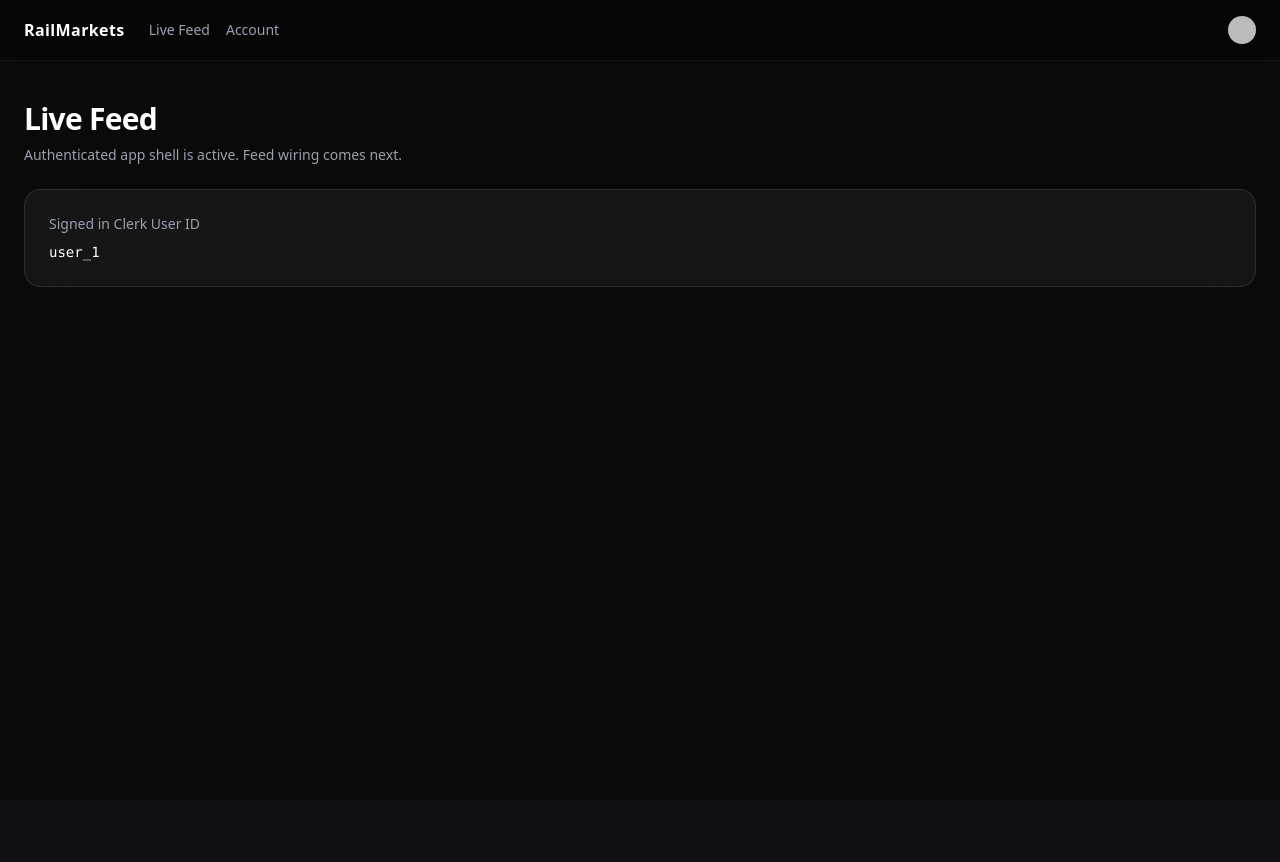
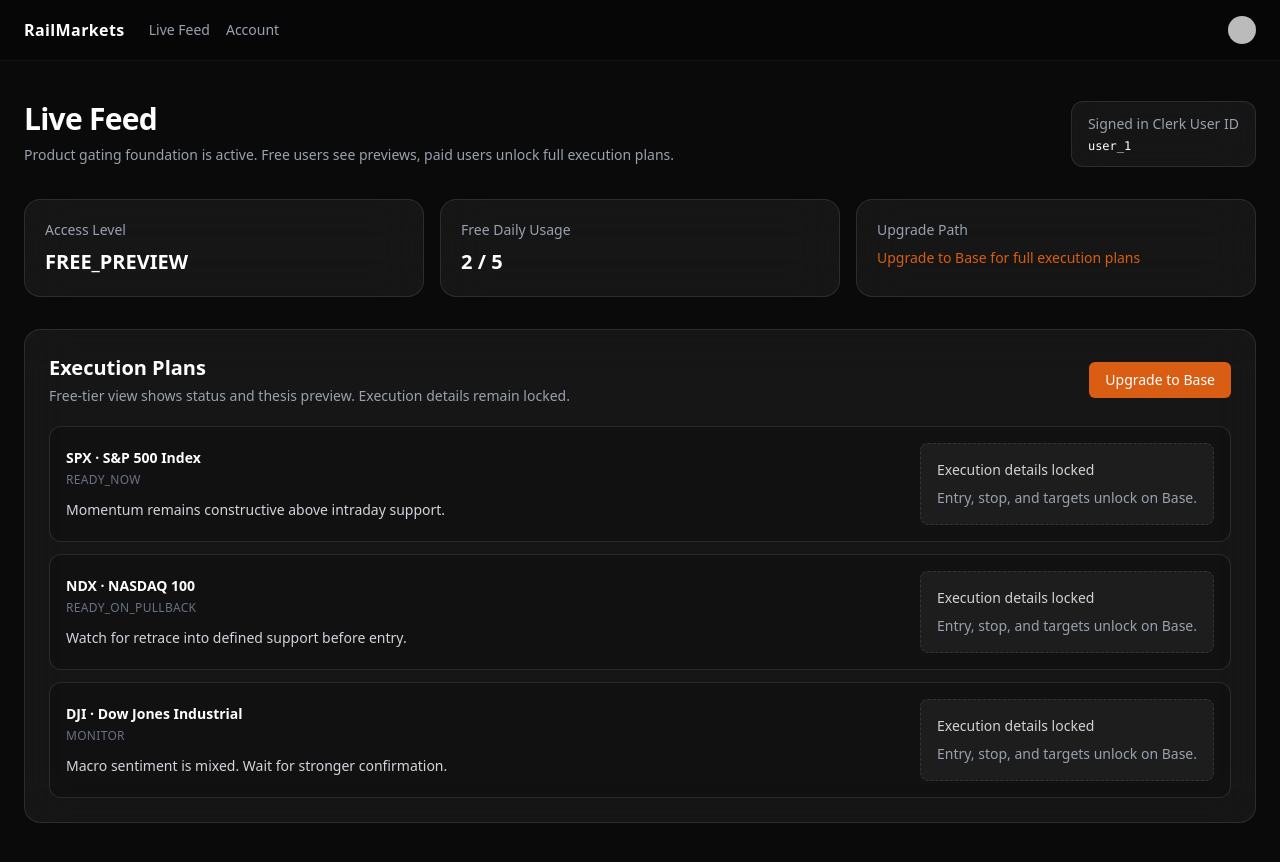
Before and after one commit to jalenbarnes/railmarkets--web, a Next.js app: page /app/feed in a window 1280 px wide. Before the commit the page ends 800 px from the top, so only its background shows below. Built offline with nearby package versions, Linux system fonts and the light colour scheme; no server answers; sample sign-in values are in the browser's storage; some icons are missing.

Commit message:
feat: add product gating and upgrade path groundwork

```diff
--- a/src/app/app/account/page.tsx
+++ b/src/app/app/account/page.tsx
@@ -1,21 +1,29 @@
+import Link from 'next/link'
 import { getAuthContext } from '@/lib/auth'
 import { getEnvStatus } from '@/lib/env'
+import { getUpgradeTarget } from '@/lib/entitlements'
+
+const mockEntitlement = {
+  tierCode: 'FREE',
+  billingState: 'ACTIVE',
+} as const
 
 export default async function AccountPage() {
   const { userId, sessionId } = await getAuthContext()
   const envStatus = getEnvStatus()
+  const upgradeTarget = getUpgradeTarget(mockEntitlement)
 
   return (
     <section className="space-y-6">
       <div>
         <h1 className="text-3xl font-semibold tracking-tight">Account</h1>
         <p className="mt-2 text-sm text-gray-400">
-          Protected account shell is active. User sync and persistence come next.
+          Protected account shell is active. Upgrade path foundation is now in place.
         </p>
       </div>
 
-      <div className="grid gap-4 md:grid-cols-2">
-        <div className="rounded-2xl border border-white/10 bg-white/5 p-6 backdrop-blur-xl">
+      <div className="grid gap-4 md:grid-cols-3">
+        <div className="rounded-2xl border border-white/10 bg-white/5 p-6 backdrop-blur-xl md:col-span-2">
           <div className="text-sm text-gray-400">Clerk User ID</div>
           <div className="mt-2 break-all font-mono text-sm text-white">{userId}</div>
           <div className="mt-4 text-sm text-gray-400">Session ID</div>
@@ -23,12 +31,25 @@ export default async function AccountPage() {
         </div>
 
         <div className="rounded-2xl border border-white/10 bg-white/5 p-6 backdrop-blur-xl">
-          <div className="text-sm text-gray-400">Environment Status</div>
-          <ul className="mt-3 space-y-2 text-sm text-white">
-            <li>Clerk configured: {envStatus.clerkConfigured ? 'Yes' : 'No'}</li>
-            <li>Database configured: {envStatus.databaseConfigured ? 'Yes' : 'No'}</li>
-          </ul>
+          <div className="text-sm text-gray-400">Current Tier</div>
+          <div className="mt-2 text-xl font-semibold text-white">FREE</div>
+          <div className="mt-4 text-sm text-gray-400">Next Best Upgrade</div>
+          <div className="mt-2 text-lg font-medium text-[#d95e14]">{upgradeTarget}</div>
+          <Link
+            href="/pricing"
+            className="mt-5 inline-flex rounded-md bg-[#d95e14] px-4 py-2 text-sm font-medium text-white hover:bg-[#b84f0f] transition-colors"
+          >
+            Upgrade Account
+          </Link>
         </div>
+      </div>
+
+      <div className="rounded-2xl border border-white/10 bg-white/5 p-6 backdrop-blur-xl">
+        <div className="text-sm text-gray-400">Environment Status</div>
+        <ul className="mt-3 space-y-2 text-sm text-white">
+          <li>Clerk configured: {envStatus.clerkConfigured ? 'Yes' : 'No'}</li>
+          <li>Database configured: {envStatus.databaseConfigured ? 'Yes' : 'No'}</li>
+        </ul>
       </div>
     </section>
   )
--- a/src/app/app/feed/page.tsx
+++ b/src/app/app/feed/page.tsx
@@ -1,20 +1,101 @@
 import { getAuthContext } from '@/lib/auth'
+import { createFeedMeta } from '@/lib/feed-contract'
+import { getAccessLevel } from '@/lib/entitlements'
+
+const mockEntitlement = {
+  tierCode: 'FREE',
+  billingState: 'ACTIVE',
+} as const
+
+const mockCards = [
+  {
+    ticker: 'SPX',
+    companyName: 'S&P 500 Index',
+    executionStatus: 'READY_NOW',
+    thesisPreview: 'Momentum remains constructive above intraday support.',
+  },
+  {
+    ticker: 'NDX',
+    companyName: 'NASDAQ 100',
+    executionStatus: 'READY_ON_PULLBACK',
+    thesisPreview: 'Watch for retrace into defined support before entry.',
+  },
+  {
+    ticker: 'DJI',
+    companyName: 'Dow Jones Industrial',
+    executionStatus: 'MONITOR',
+    thesisPreview: 'Macro sentiment is mixed. Wait for stronger confirmation.',
+  },
+]
 
 export default async function FeedPage() {
   const { userId } = await getAuthContext()
+  const accessLevel = getAccessLevel(mockEntitlement)
+  const feedMeta = createFeedMeta(accessLevel, 2)
 
   return (
-    <section className="space-y-6">
-      <div>
-        <h1 className="text-3xl font-semibold tracking-tight">Live Feed</h1>
-        <p className="mt-2 text-sm text-gray-400">
-          Authenticated app shell is active. Feed wiring comes next.
-        </p>
+    <section className="space-y-8">
+      <div className="flex items-start justify-between gap-6">
+        <div>
+          <h1 className="text-3xl font-semibold tracking-tight">Live Feed</h1>
+          <p className="mt-2 text-sm text-gray-400">
+            Product gating foundation is active. Free users see previews, paid users unlock full execution plans.
+          </p>
+        </div>
+        <div className="rounded-xl border border-white/10 bg-white/5 px-4 py-3 text-sm backdrop-blur-xl">
+          <div className="text-gray-400">Signed in Clerk User ID</div>
+          <div className="mt-1 max-w-xs break-all font-mono text-xs text-white">{userId}</div>
+        </div>
+      </div>
+
+      <div className="grid gap-4 md:grid-cols-3">
+        <div className="rounded-2xl border border-white/10 bg-white/5 p-5 backdrop-blur-xl">
+          <div className="text-sm text-gray-400">Access Level</div>
+          <div className="mt-2 text-xl font-semibold text-white">{feedMeta.accessLevel}</div>
+        </div>
+        <div className="rounded-2xl border border-white/10 bg-white/5 p-5 backdrop-blur-xl">
+          <div className="text-sm text-gray-400">Free Daily Usage</div>
+          <div className="mt-2 text-xl font-semibold text-white">
+            {feedMeta.freeDailyUsed} / {feedMeta.freeDailyLimit}
+          </div>
+        </div>
+        <div className="rounded-2xl border border-white/10 bg-white/5 p-5 backdrop-blur-xl">
+          <div className="text-sm text-gray-400">Upgrade Path</div>
+          <div className="mt-2 text-sm font-medium text-[#d95e14]">{feedMeta.upgradeCtaLabel}</div>
+        </div>
       </div>
 
       <div className="rounded-2xl border border-white/10 bg-white/5 p-6 backdrop-blur-xl">
-        <div className="text-sm text-gray-400">Signed in Clerk User ID</div>
-        <div className="mt-2 break-all font-mono text-sm text-white">{userId}</div>
+        <div className="mb-5 flex items-center justify-between gap-4">
+          <div>
+            <h2 className="text-xl font-semibold text-white">Execution Plans</h2>
+            <p className="mt-1 text-sm text-gray-400">
+              Free-tier view shows status and thesis preview. Execution details remain locked.
+            </p>
+          </div>
+          <button className="rounded-md bg-[#d95e14] px-4 py-2 text-sm font-medium text-white hover:bg-[#b84f0f] transition-colors">
+            Upgrade to Base
+          </button>
+        </div>
+
+        <div className="space-y-3">
+          {mockCards.map((card) => (
+            <div
+              key={card.ticker}
+              className="flex flex-col gap-4 rounded-xl border border-white/10 bg-black/20 p-4 md:flex-row md:items-center md:justify-between"
+            >
+              <div>
+                <div className="text-sm font-semibold text-white">{card.ticker} · {card.companyName}</div>
+                <div className="mt-1 text-xs uppercase tracking-wide text-gray-500">{card.executionStatus}</div>
+                <p className="mt-3 max-w-xl text-sm text-gray-300">{card.thesisPreview}</p>
+              </div>
+              <div className="min-w-[220px] rounded-lg border border-dashed border-white/10 bg-white/5 p-4 text-sm text-gray-400">
+                <div className="font-medium text-white/80">Execution details locked</div>
+                <div className="mt-2">Entry, stop, and targets unlock on Base.</div>
+              </div>
+            </div>
+          ))}
+        </div>
       </div>
     </section>
   )
--- /dev/null
+++ b/src/lib/entitlements.ts
@@ -0,0 +1,28 @@
+export type TierCode = 'FREE' | 'BASE' | 'MID' | 'TOP'
+export type BillingState = 'ACTIVE' | 'GRACE' | 'PAST_DUE' | 'CANCELED' | 'EXPIRED' | 'INCOMPLETE'
+export type AccessLevel = 'FREE_PREVIEW' | 'FULL'
+
+export type EntitlementSnapshot = {
+  tierCode: TierCode
+  billingState: BillingState
+}
+
+export const FREE_DAILY_CARD_LIMIT = 5
+
+export function hasPaidAccess(snapshot: EntitlementSnapshot) {
+  return (
+    ['BASE', 'MID', 'TOP'].includes(snapshot.tierCode) &&
+    ['ACTIVE', 'GRACE'].includes(snapshot.billingState)
+  )
+}
+
+export function getAccessLevel(snapshot: EntitlementSnapshot): AccessLevel {
+  return hasPaidAccess(snapshot) ? 'FULL' : 'FREE_PREVIEW'
+}
+
+export function getUpgradeTarget(snapshot: EntitlementSnapshot): TierCode {
+  if (snapshot.tierCode === 'FREE') return 'BASE'
+  if (snapshot.tierCode === 'BASE') return 'MID'
+  if (snapshot.tierCode === 'MID') return 'TOP'
+  return 'TOP'
+}
--- /dev/null
+++ b/src/lib/feed-contract.ts
@@ -0,0 +1,30 @@
+import { FREE_DAILY_CARD_LIMIT, type AccessLevel } from '@/lib/entitlements'
+
+export type ExecutionStatus = 'READY_NOW' | 'MONITOR' | 'READY_ON_PULLBACK' | 'CLOSED' | 'INVALIDATED'
+
+export type FeedCardPreview = {
+  ticker: string
+  companyName: string
+  executionStatus: ExecutionStatus
+  thesisPreview: string | null
+  isLocked: boolean
+}
+
+export type FeedMeta = {
+  accessLevel: AccessLevel
+  freeDailyLimit: number
+  freeDailyUsed: number
+  upgradeCtaLabel: string
+}
+
+export function createFeedMeta(accessLevel: AccessLevel, freeDailyUsed = 0): FeedMeta {
+  return {
+    accessLevel,
+    freeDailyLimit: FREE_DAILY_CARD_LIMIT,
+    freeDailyUsed,
+    upgradeCtaLabel:
+      accessLevel === 'FULL'
+        ? 'Your plan includes full setup access'
+        : 'Upgrade to Base for full execution plans',
+  }
+}
```
